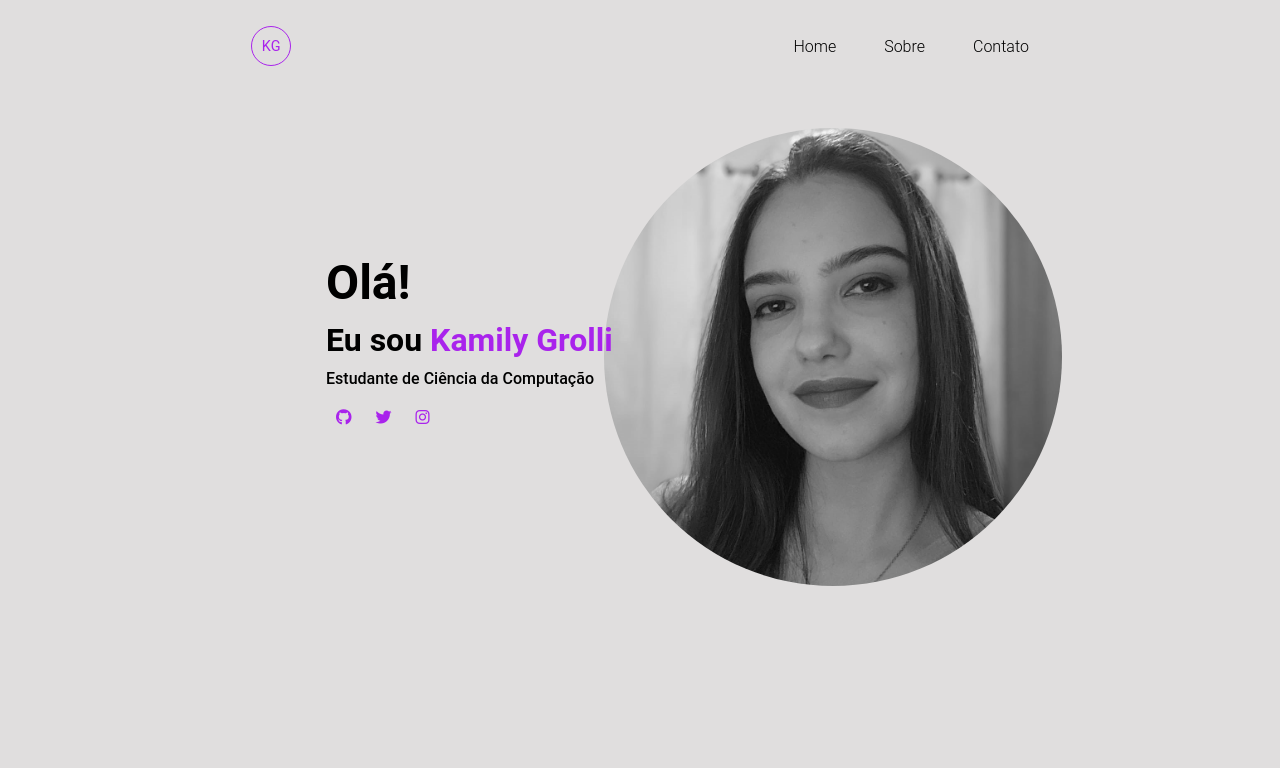
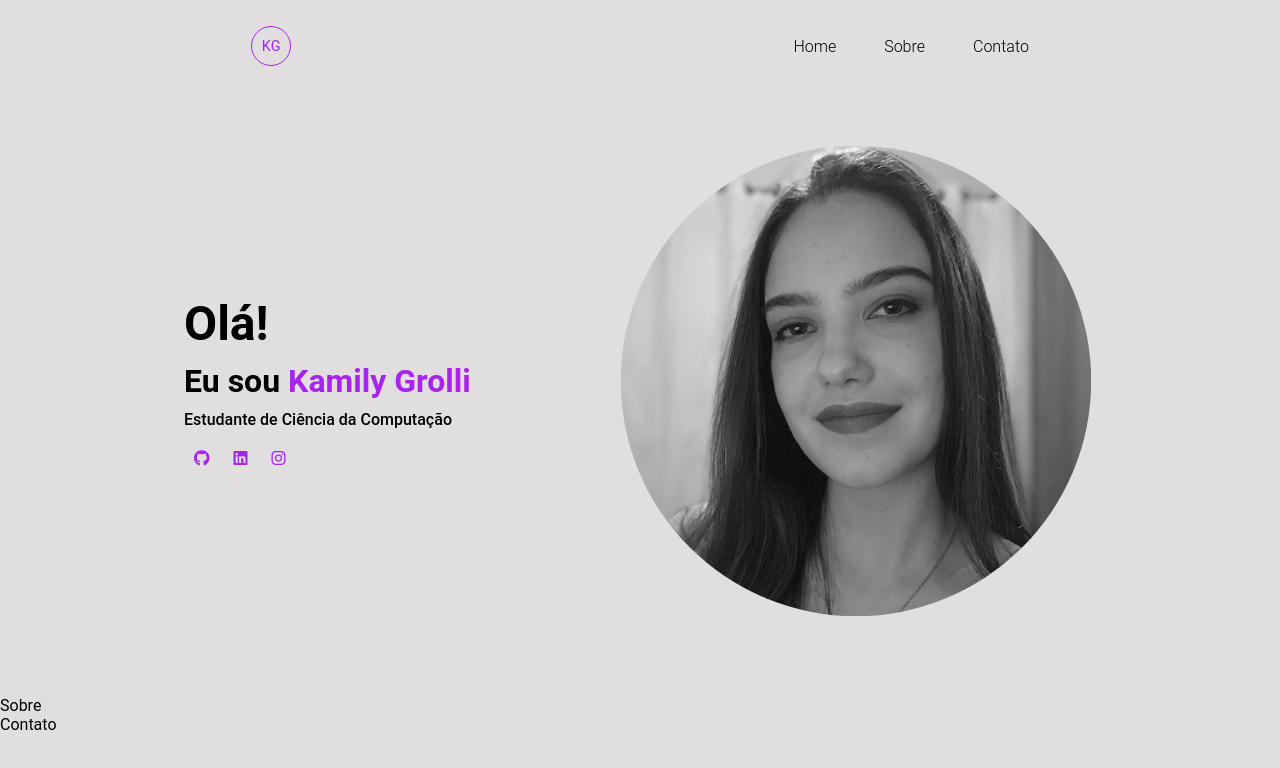
Before and after one commit to KamilyG/JS-TrabalhoG1, a plain HTML site: page index.html in a window 1280 px wide. Drawn offline with Linux system fonts and the light colour scheme.

Commit message:
ajuste flexbox, css total e href

```diff
--- a/index.html
+++ b/index.html
@@ -16,24 +16,16 @@
             </div>
 
             <div class="cabeçalho-link">
-                <li>
-                    <a href="#">Home</a>
-                </li>
+                <li><a href="#home">Home</a></li>
 
-                <li>
-                    <a href="#">Sobre</a>
-                </li>
+                <li><a href="#sobre">Sobre</a></li>
 
-                <li>
-                    <a href="#">Contato</a>
-                </li>
+                <li><a href="#contato">Contato</a></li>
             </div>
         </header>
 
-    <div class="background">
-        <div class="img-div">
-            <img class="imgKamily" src="fotoPerfil.jpeg" alt="Foto perfil Kamily">
-        </div>
+    <div class="container">
+
         <div class="container-text">
             <div class="text">
                 <h3>Olá!</h3>
@@ -41,14 +33,36 @@
                 <p>Estudante de Ciência da Computação</p>
 
                 <div class="redes-social">
-                    <a href="#"><i class="fa-brands fa-github"></i></a>
-                    <a href="#"><i class="fa-brands fa-twitter"></i></a>
-                    <a href="#"><i class="fa-brands fa-instagram"></i></a>
+                    <a href="https://github.com/KamilyG"><i class="fa-brands fa-github"></i></a>
+                    <a href="https://www.linkedin.com/in/kamily-grolli-9b6156235/"><i class="fa-brands fa-linkedin"></i></a>
+                    <a href="https://www.instagram.com/kamilygrolli"><i class="fa-brands fa-instagram"></i></a>
                 </div>
             </div>
         </div>
 
+        <div class="container-img">
+            <img class="imgKamily" src="fotoPerfil.jpeg" alt="Foto perfil Kamily">
+        </div>
+
     </div>
+
+    <div id="sobre">
+        Sobre
+        <!--
+        ADICIONAR SETA JAVASCRIPT APONTANDO APRA BAIXO?
+        ADICIONAR INFO SOBRE MIM
+        ADICIONAR FAVICON IGUAL SITE https://people.umass.edu/avsingh/
+        -->
+
+    </div>
+
+    <div id="contato">
+        Contato
+    </div>
+
+    <footer>
+
+    </footer>
 
 </body>
 </html>
--- a/style.css
+++ b/style.css
@@ -5,32 +5,6 @@
     padding: 0;
     text-decoration: none;
     list-style: none;
-}
-
-body {
-    background-color: rgb(224, 222, 222);
-    width: 100%;
-    height: 100%;
-}
-
-.backgroud {
-    display: flex;
-}
-
-.img-div {
-    width: 100%;
-    height: 100px;
-    text-align: center;
-    padding: 4% 7% 4%  7%;
-}
-
-.imgKamily {
-    width: 480px;
-    height: 480px;
-    object-fit: cover;
-    border-radius: 50%;
-    margin-left: 35%;
-    padding: 1%;
 }
 
 header{
@@ -69,12 +43,45 @@ header{
     cursor: pointer;
 }
 
+body {
+    background-color: rgb(224, 222, 222);
+    width: 100%;
+    height: 100%;
+}
+
+.container {
+    display: flex;
+    max-width: 65rem;
+    margin-top: 75px;
+    margin-bottom: 75px;
+    margin-left: auto;
+    margin-right: auto;
+    align-items: center;
+    justify-content: center;
+}
+
+.container-img {
+    width: 100%;
+    height: 100%;
+    text-align: left;
+    margin-right: 4rem;
+}
+
+.imgKamily {
+    width: 480px;
+    height: 480px;
+    object-fit: cover;
+    border-radius: 50%;
+    padding: 1%;
+    display: block;
+}
 
 .container-text{
-    padding: 60px 0 0 230px;
+    width: 100%;
+    height: 100%;
     text-align: left;
-    margin-top: 2%;
-    margin-left: 6rem;
+    display: block;
+    margin-left: 4rem;
 }
 
 .text h3{
```
Also changed, not shown: contato.html (deleted), sobre.html (deleted).
